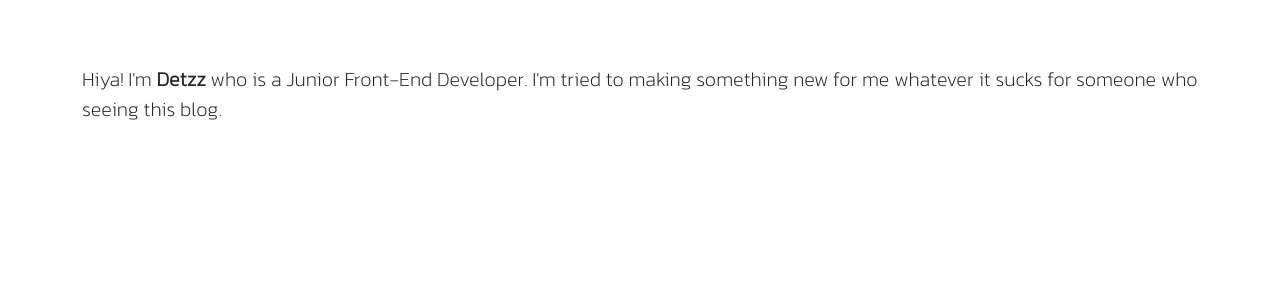
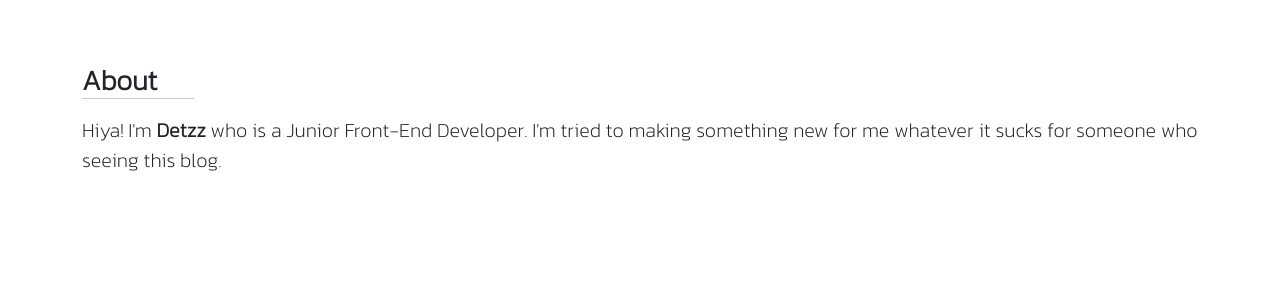
Before and after one commit to dethMastery/json-blog, a PHP site: page / in a window 1280 px wide. Shown: the part 75-375 px from the top of the page. Run offline with PHP 8.4, Linux system fonts and the light colour scheme.

Commit message:
about text added

```diff
--- a/asset/index.css
+++ b/asset/index.css
@@ -32,6 +32,11 @@ article {
     font-size: 20px;
 }
 
+#about hr {
+    width: 10%;
+    margin-top: 0;
+}
+
 
 /* Footer */
 
--- a/index.php
+++ b/index.php
@@ -56,6 +56,12 @@
     <!-- About -->
     <section id="about">
         <div class="container">
+            <h3>
+                <b>
+                    About
+                    <hr>
+                </b>
+            </h3>
             <p>
                 Hiya! I'm <strong>Detzz</strong> who is a Junior Front-End Developer. I'm tried to making something new for me whatever it sucks for someone who seeing this blog.
             </p>
```
